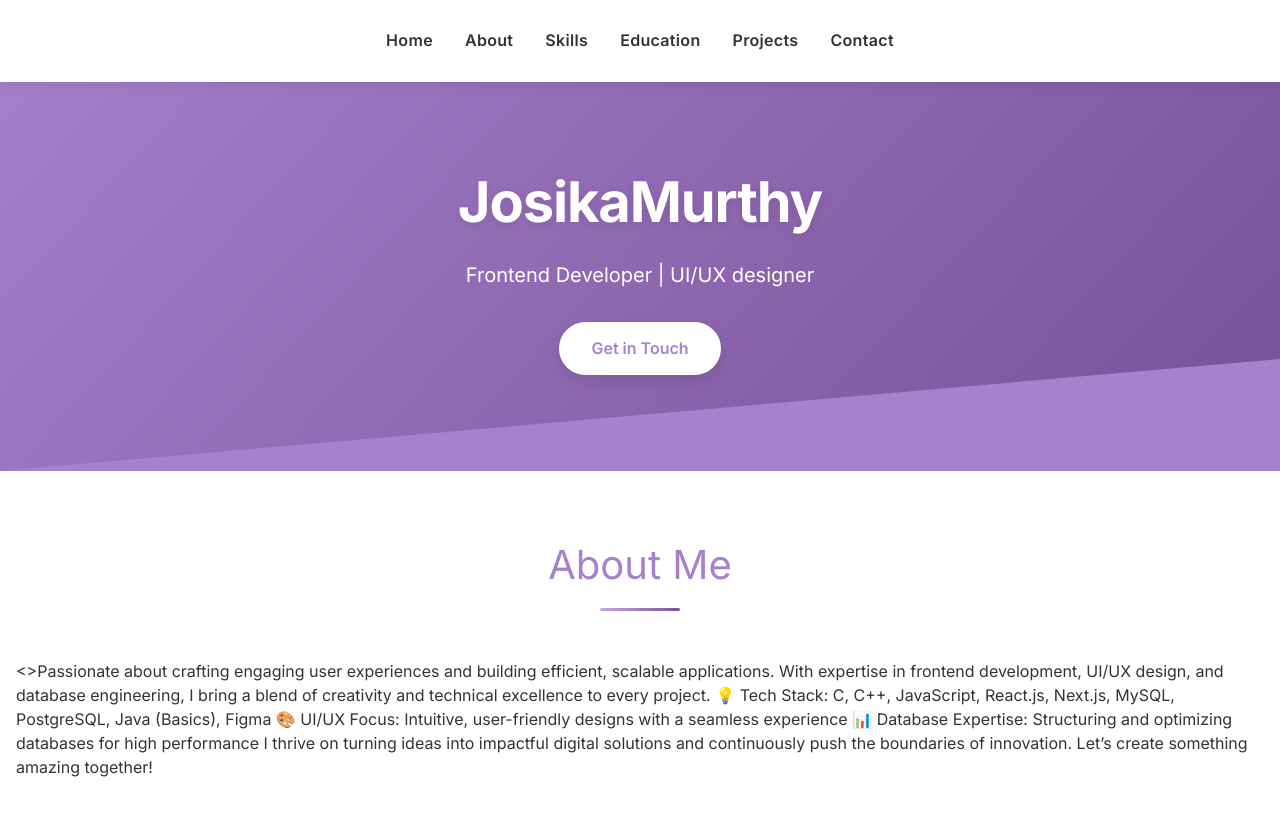
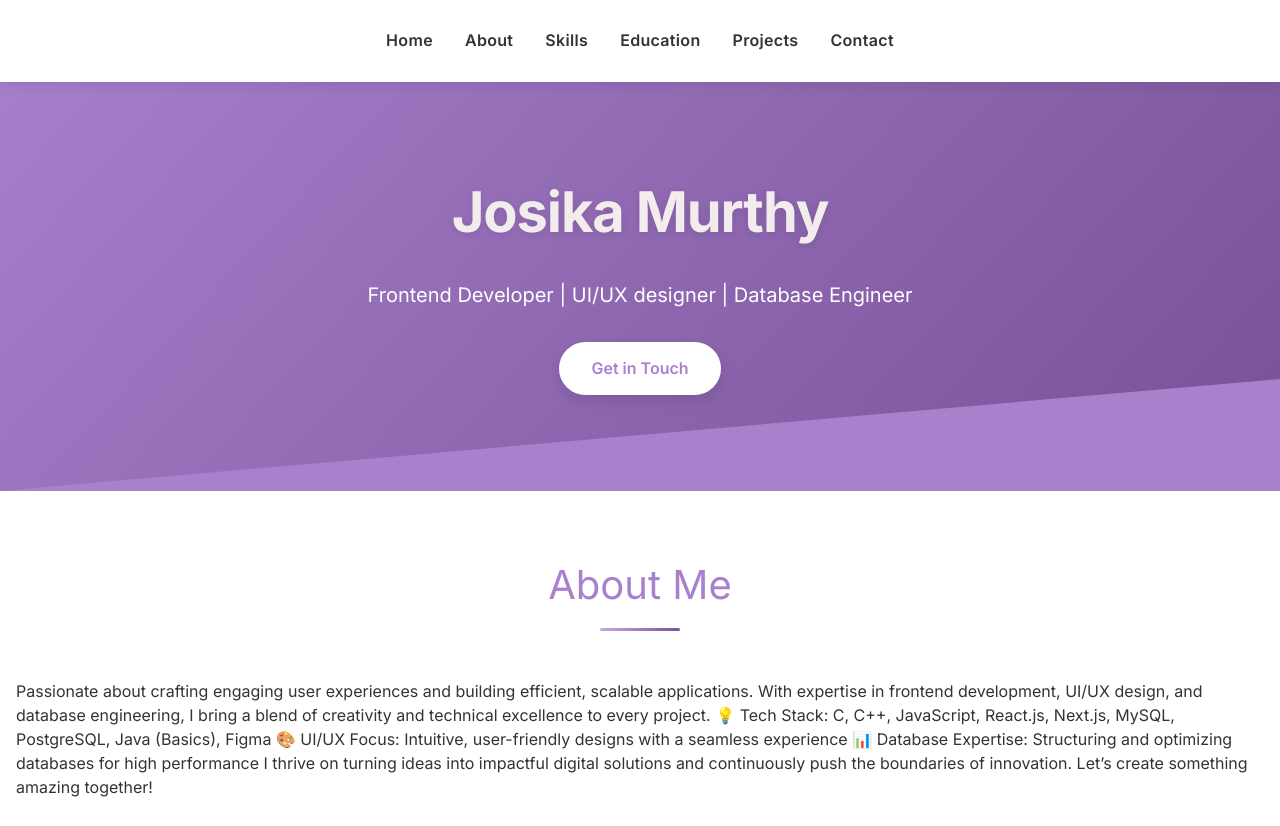
Before and after one commit to JosikaM/JosikaM.github.io, a plain HTML site: page index.html in a window 1280 px wide. Shown: the top 826 px of the page. Drawn offline with nearby package versions, Linux system fonts and the light colour scheme.

Commit message:
modified

```diff
--- a/css/style.css
+++ b/css/style.css
@@ -53,6 +53,26 @@ body {
     padding: 0 var(--spacing-sm);
 }
 
+.hover-title {
+    font-size: 3em; /* Large font size */
+    color: #f3ecec; /* Dark text color */
+    transition: color 0.3s ease, font-family 0.3s ease, font-weight 0.3s ease; /* Smooth transitions */
+    margin: 0; /* Remove default margin */
+    padding: 10px; /* Add some padding */
+    display: inline-block; /* Fit the background */
+}
+
+.hover-title:hover {
+    color: #a2a461; /* Tomato color on hover */
+    font-family: Papyrus, fantasy;
+    /* font-family: 'Courier New', Courier, monospace;  */
+    font-weight: bold; /* Change font weight */
+}
+
+/* .cta-button:hover {
+    background-color: #e5533d;
+    transform: scale(1.05);
+} */
 /* Header & Navigation */
 header {
     position: fixed;
--- a/index.html
+++ b/index.html
@@ -35,8 +35,8 @@
         <section id="home">
             <div class="container" data-aos="fade-up" data-aos-delay="100" data-aos-duration="800"
                 data-aos-easing="ease-in-out">
-                <h1>JosikaMurthy</h1>
-                <p>Frontend Developer | UI/UX designer </p>
+                <h1 class="hover-title">Josika Murthy</h1>
+                <p>Frontend Developer | UI/UX designer | Database Engineer</p>
                 <a href="#contact" class="cta-button">Get in Touch</a>
             </div>
         </section>
@@ -45,7 +45,7 @@
             <div class="container" data-aos="fade-up" data-aos-delay="300" data-aos-duration="800"
                 data-aos-easing="ease-in-out">
                 <h2>About Me</h2>
-                <>Passionate about crafting engaging user experiences and building efficient, scalable applications.
+                Passionate about crafting engaging user experiences and building efficient, scalable applications.
                     With expertise in frontend development, UI/UX design, and database engineering, I bring a blend of
                     creativity and technical excellence to every project.
 
```
